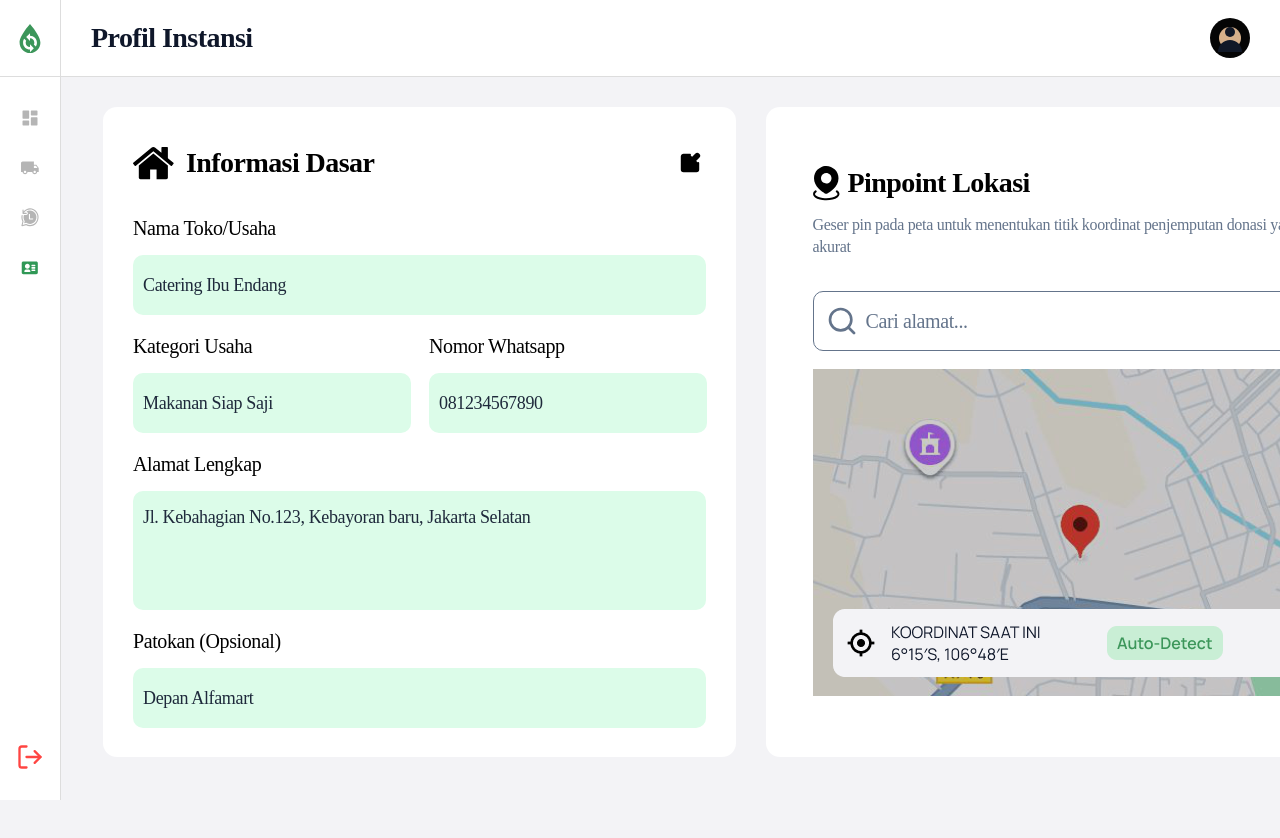
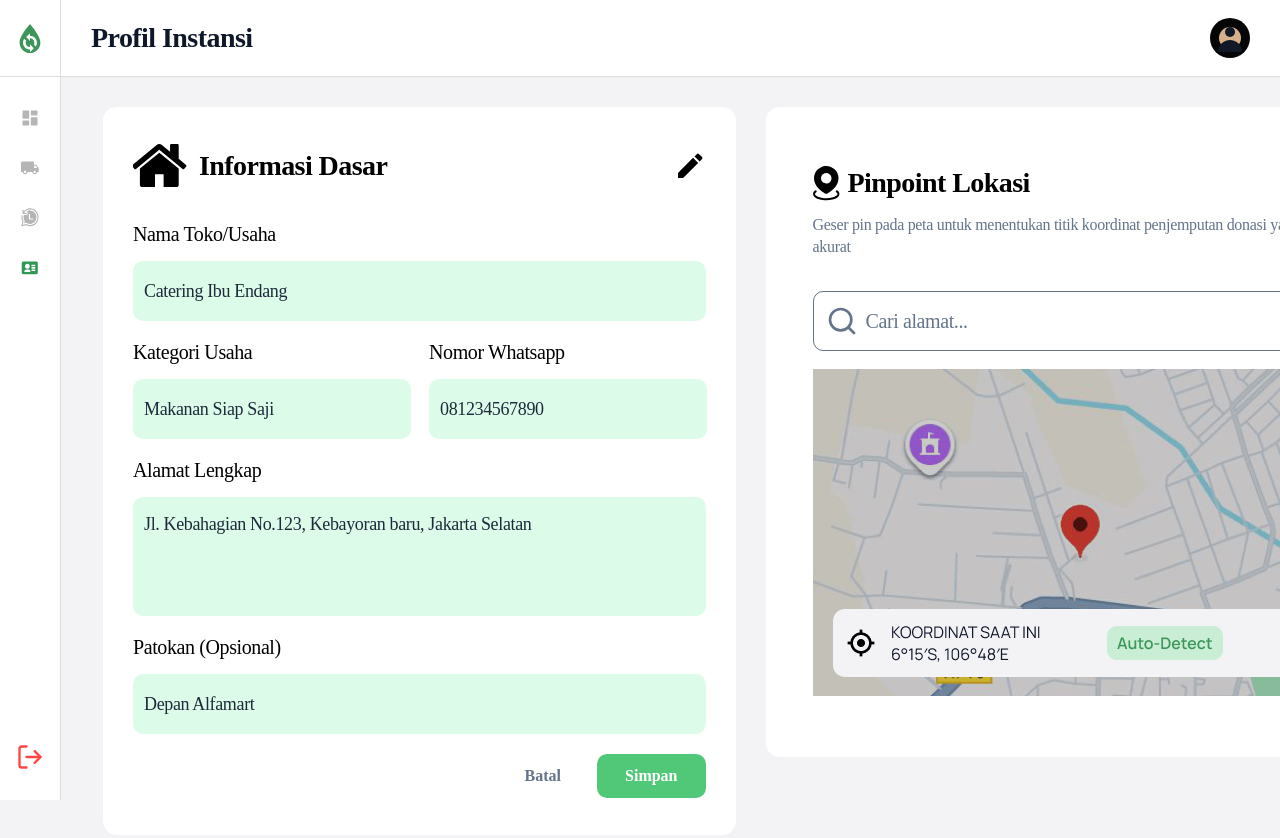
Before and after one commit to samuel-geraldo/Surplusin-FE, a React (Vite) app: page /retailer/profile in a window 1280 px wide. Both pictures are taken after a click on the button 689 px from the left and 163 px from the top of the page. Shown: the top 838 px of the page. Built offline with nearby package versions, Linux system fonts and the light colour scheme; no server answers.

Commit message:
update icon and profile form

```diff
--- a/src/pages/retailer-dashboard/RetailerProfilePage.jsx
+++ b/src/pages/retailer-dashboard/RetailerProfilePage.jsx
@@ -1,45 +1,115 @@
-import { Edit, Search, LocateFixed } from 'lucide-react';
+import { useState } from 'react';
+import { Search, LocateFixed } from 'lucide-react';
+
+const initialProfile = {
+  storeName: 'Catering Ibu Endang',
+  category: 'Makanan Siap Saji',
+  whatsapp: '081234567890',
+  address: 'Jl. Kebahagian No.123, Kebayoran baru, Jakarta Selatan',
+  landmark: 'Depan Alfamart',
+};
 
 const profileFields = [
   {
+    id: 'storeName',
     label: 'Nama Toko/Usaha',
-    value: 'Catering Ibu Endang',
     style: { width: 573, height: 60 },
   },
   {
+    id: 'category',
     label: 'Kategori Usaha',
-    value: 'Makanan Siap Saji',
     style: { width: 278, height: 60 },
   },
   {
+    id: 'whatsapp',
     label: 'Nomor Whatsapp',
-    value: '081234567890',
     style: { width: 278, height: 60 },
   },
   {
+    id: 'address',
     label: 'Alamat Lengkap',
-    value: 'Jl. Kebahagian No.123, Kebayoran baru, Jakarta Selatan',
     style: { width: 573, height: 119, alignItems: 'flex-start', paddingTop: 14 },
+    multiline: true,
   },
   {
+    id: 'landmark',
     label: 'Patokan (Opsional)',
-    value: 'Depan Alfamart',
     style: { width: 573, height: 60 },
   },
 ];
 
-function FieldBox({ label, value, style }) {
+function HomeProfileIcon() {
+  return (
+    <svg aria-hidden="true" viewBox="0 0 54 44" style={{ width: 54, height: 44 }}>
+      <path
+        fill="black"
+        d="M45.7 24.78v16.1c0 .58-.21 1.08-.64 1.51-.43.42-.93.64-1.52.64H30.61V30.15h-8.62v12.88H9.06c-.58 0-1.09-.22-1.52-.64a2.06 2.06 0 0 1-.64-1.51v-16.1c0-.02 0-.05.02-.1.01-.04.02-.08.02-.1L26.3 8.69l19.36 15.9c.03.04.04.1.04.2ZM53.2 22.47l-2.09 2.48c-.18.2-.41.32-.7.36h-.1c-.3 0-.53-.08-.71-.24L26.3 5.72 3 25.07c-.27.18-.54.26-.81.24a1.06 1.06 0 0 1-.71-.36L-.61 22.47a1.02 1.02 0 0 1-.24-.79c.02-.3.15-.54.37-.72L23.72.88A4.04 4.04 0 0 1 26.3 0c.99 0 1.84.3 2.56.88l8.21 6.84V1.17c0-.31.1-.57.3-.77.2-.2.46-.3.78-.3h6.46c.32 0 .58.1.78.3.2.2.3.46.3.77v13.68l7.37 6.1c.23.19.35.43.38.73.02.3-.06.57-.24.79Z"
+      />
+    </svg>
+  );
+}
+
+function EditProfileIcon() {
+  return (
+    <svg aria-hidden="true" viewBox="0 0 32 32" style={{ width: 32, height: 32 }}>
+      <path
+        fill="black"
+        d="M4 22.9V28h5.1L24.15 12.95l-5.1-5.1L4 22.9Zm24.05-13.9a1.36 1.36 0 0 0 0-1.92l-3.13-3.13a1.36 1.36 0 0 0-1.92 0l-2.45 2.45 5.1 5.1 2.4-2.5Z"
+      />
+    </svg>
+  );
+}
+
+function FieldBox({ field, value, draftValue, error, isEditing, onChange }) {
+  const inputBaseStyle = {
+    ...field.style,
+    backgroundColor: '#dcfce9',
+    border: error ? '1.5px solid #ff4542' : '1.5px solid transparent',
+  };
+
+  const sharedInputClass =
+    'rounded-[10px] px-2.5 font-[Manrope] text-[18px] font-normal leading-[25px] tracking-[-0.36px] text-[#1e293b] outline-none focus:border-[#3c965a]';
+
   return (
     <label className="flex flex-col gap-[13px]">
       <span className="font-[Manrope] text-[20px] font-medium leading-[27px] tracking-[-0.4px] text-black">
-        {label}
+        {field.label}
       </span>
-      <span
-        className="flex items-center rounded-[10px] px-2.5 font-[Manrope] text-[18px] font-normal leading-[25px] tracking-[-0.36px] text-[#1e293b]"
-        style={{ backgroundColor: '#dcfce9', ...style }}
-      >
-        {value}
-      </span>
+      {isEditing ? (
+        field.multiline ? (
+          <textarea
+            value={draftValue}
+            onChange={(event) => onChange(field.id, event.target.value)}
+            onInput={(event) => onChange(field.id, event.currentTarget.value)}
+            required
+            aria-invalid={Boolean(error)}
+            className={`${sharedInputClass} resize-none`}
+            style={inputBaseStyle}
+          />
+        ) : (
+          <input
+            value={draftValue}
+            onChange={(event) => onChange(field.id, event.target.value)}
+            onInput={(event) => onChange(field.id, event.currentTarget.value)}
+            required
+            aria-invalid={Boolean(error)}
+            className={sharedInputClass}
+            style={inputBaseStyle}
+          />
+        )
+      ) : (
+        <span
+          className="flex items-center rounded-[10px] px-2.5 font-[Manrope] text-[18px] font-normal leading-[25px] tracking-[-0.36px] text-[#1e293b]"
+          style={{ backgroundColor: '#dcfce9', ...field.style }}
+        >
+          {value}
+        </span>
+      )}
+      {error ? (
+        <span className="font-[Manrope] text-[13px] font-medium leading-none text-[#ff4542]">
+          {error}
+        </span>
+      ) : null}
     </label>
   );
 }
@@ -56,18 +126,65 @@ function MapPreview() {
 }
 
 export default function RetailerProfilePage() {
+  const [profile, setProfile] = useState(initialProfile);
+  const [draft, setDraft] = useState(initialProfile);
+  const [errors, setErrors] = useState({});
+  const [isEditing, setIsEditing] = useState(false);
+
+  const handleEditClick = () => {
+    setDraft(profile);
+    setErrors({});
+    setIsEditing(true);
+  };
+
+  const handleFieldChange = (fieldId, value) => {
+    setDraft((currentDraft) => ({ ...currentDraft, [fieldId]: value }));
+    setErrors((currentErrors) => {
+      if (!currentErrors[fieldId]) return currentErrors;
+
+      const nextErrors = { ...currentErrors };
+      delete nextErrors[fieldId];
+      return nextErrors;
+    });
+  };
+
+  const handleCancel = () => {
+    setDraft(profile);
+    setErrors({});
+    setIsEditing(false);
+  };
+
+  const handleSave = () => {
+    const nextErrors = profileFields.reduce((accumulator, field) => {
+      if (!draft[field.id].trim()) {
+        accumulator[field.id] = `${field.label} wajib diisi`;
+      }
+      return accumulator;
+    }, {});
+
+    setErrors(nextErrors);
+
+    if (Object.keys(nextErrors).length > 0) {
+      return;
+    }
+
+    setProfile({
+      storeName: draft.storeName.trim(),
+      category: draft.category.trim(),
+      whatsapp: draft.whatsapp.trim(),
+      address: draft.address.trim(),
+      landmark: draft.landmark.trim(),
+    });
+    setIsEditing(false);
+  };
+
   return (
     <div className="w-full overflow-x-auto font-[Manrope]" style={{ minHeight: 947, backgroundColor: '#f3f3f6' }}>
       <div className="flex" style={{ minWidth: 1379, gap: 30, padding: '30px 42px 70px' }}>
-        <section className="shrink-0 rounded-[14px] bg-white" style={{ width: 632.5, height: 650, padding: '37px 30px' }}>
+        <section className="shrink-0 rounded-[14px] bg-white" style={{ width: 632.5, minHeight: 650, padding: '37px 30px' }}>
           <div className="flex items-center justify-between" style={{ marginBottom: 33 }}>
             <div className="flex items-center gap-3">
-              <img
-                src="/recipient_retailer icon/basic-icon/icon rumah.svg"
-                alt=""
-                aria-hidden="true"
-                style={{ width: 41, height: 33 }}
-              />
+              <HomeProfileIcon />
               <h2 className="font-[Manrope] text-[28px] font-bold leading-[38px] tracking-[-0.56px] text-black">
                 Informasi Dasar
               </h2>
@@ -75,21 +192,75 @@ export default function RetailerProfilePage() {
             <button
               type="button"
               aria-label="Edit profil"
+              onClick={handleEditClick}
               className="flex size-8 items-center justify-center text-black transition-opacity hover:opacity-70 focus-visible:outline-2 focus-visible:outline-offset-2 focus-visible:outline-[#3c965a]"
             >
-              <Edit className="size-[22px] fill-black" strokeWidth={2.1} />
+              <EditProfileIcon />
             </button>
           </div>
 
           <div className="flex flex-col" style={{ gap: 18 }}>
-            <FieldBox {...profileFields[0]} />
+            <FieldBox
+              field={profileFields[0]}
+              value={profile.storeName}
+              draftValue={draft.storeName}
+              error={errors.storeName}
+              isEditing={isEditing}
+              onChange={handleFieldChange}
+            />
             <div className="flex" style={{ gap: 18 }}>
-              <FieldBox {...profileFields[1]} />
-              <FieldBox {...profileFields[2]} />
+              <FieldBox
+                field={profileFields[1]}
+                value={profile.category}
+                draftValue={draft.category}
+                error={errors.category}
+                isEditing={isEditing}
+                onChange={handleFieldChange}
+              />
+              <FieldBox
+                field={profileFields[2]}
+                value={profile.whatsapp}
+                draftValue={draft.whatsapp}
+                error={errors.whatsapp}
+                isEditing={isEditing}
+                onChange={handleFieldChange}
+              />
             </div>
-            <FieldBox {...profileFields[3]} />
-            <FieldBox {...profileFields[4]} />
+            <FieldBox
+              field={profileFields[3]}
+              value={profile.address}
+              draftValue={draft.address}
+              error={errors.address}
+              isEditing={isEditing}
+              onChange={handleFieldChange}
+            />
+            <FieldBox
+              field={profileFields[4]}
+              value={profile.landmark}
+              draftValue={draft.landmark}
+              error={errors.landmark}
+              isEditing={isEditing}
+              onChange={handleFieldChange}
+            />
           </div>
+          {isEditing ? (
+            <div className="mt-5 flex justify-end gap-3">
+              <button
+                type="button"
+                onClick={handleCancel}
+                className="h-11 rounded-[10px] px-6 font-[Manrope] text-[16px] font-semibold text-[#64748b] transition-colors hover:bg-[#f1f5f9] focus-visible:outline-2 focus-visible:outline-offset-2 focus-visible:outline-[#64748b]"
+              >
+                Batal
+              </button>
+              <button
+                type="button"
+                onClick={handleSave}
+                className="h-11 rounded-[10px] bg-[#50c878] px-7 font-[Manrope] text-[16px] font-bold text-white transition-opacity hover:opacity-90 focus-visible:outline-2 focus-visible:outline-offset-2 focus-visible:outline-[#50c878]"
+              >
+                Simpan
+              </button>
+            </div>
+          ) : null}
         </section>
 
         <section className="shrink-0 rounded-[14px] bg-white" style={{ width: 632.5, height: 650, padding: '57px 47px' }}>
```
